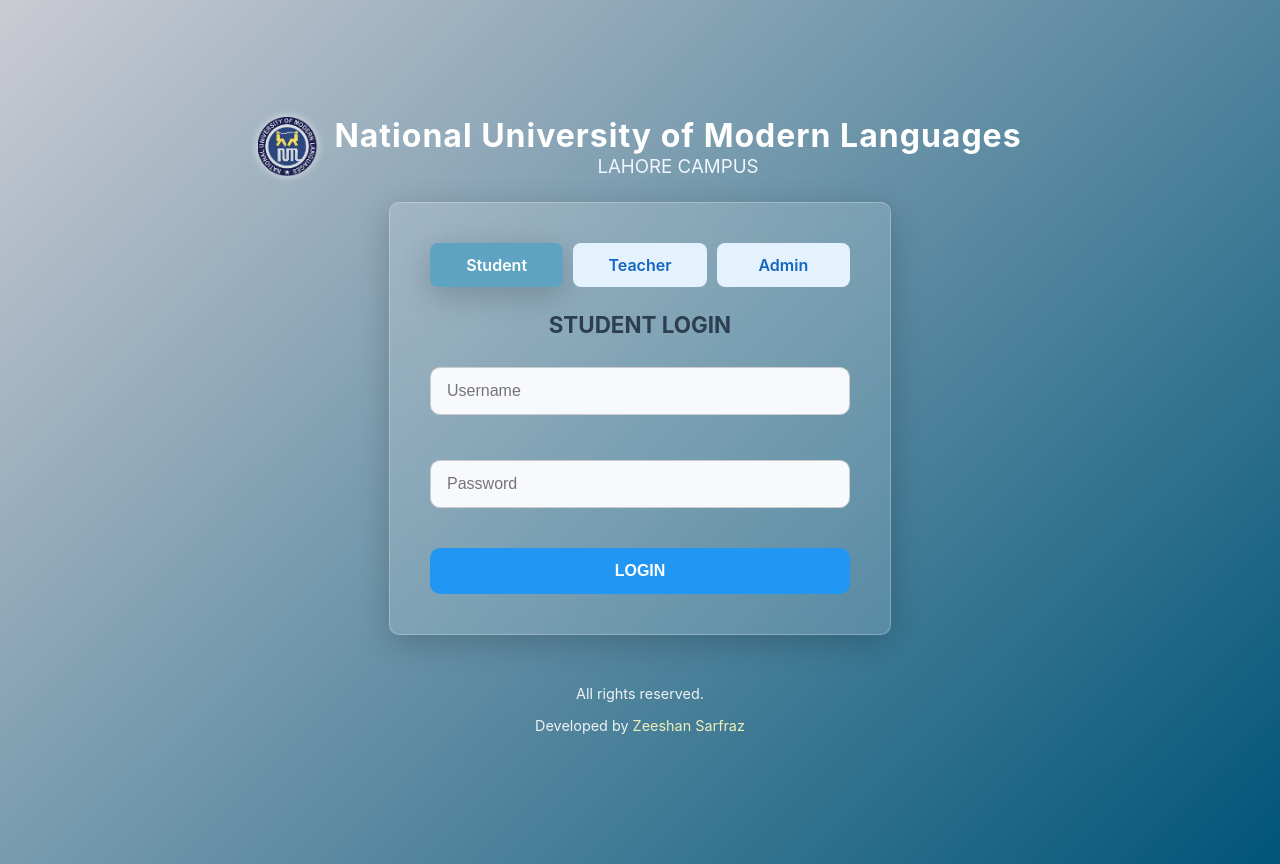
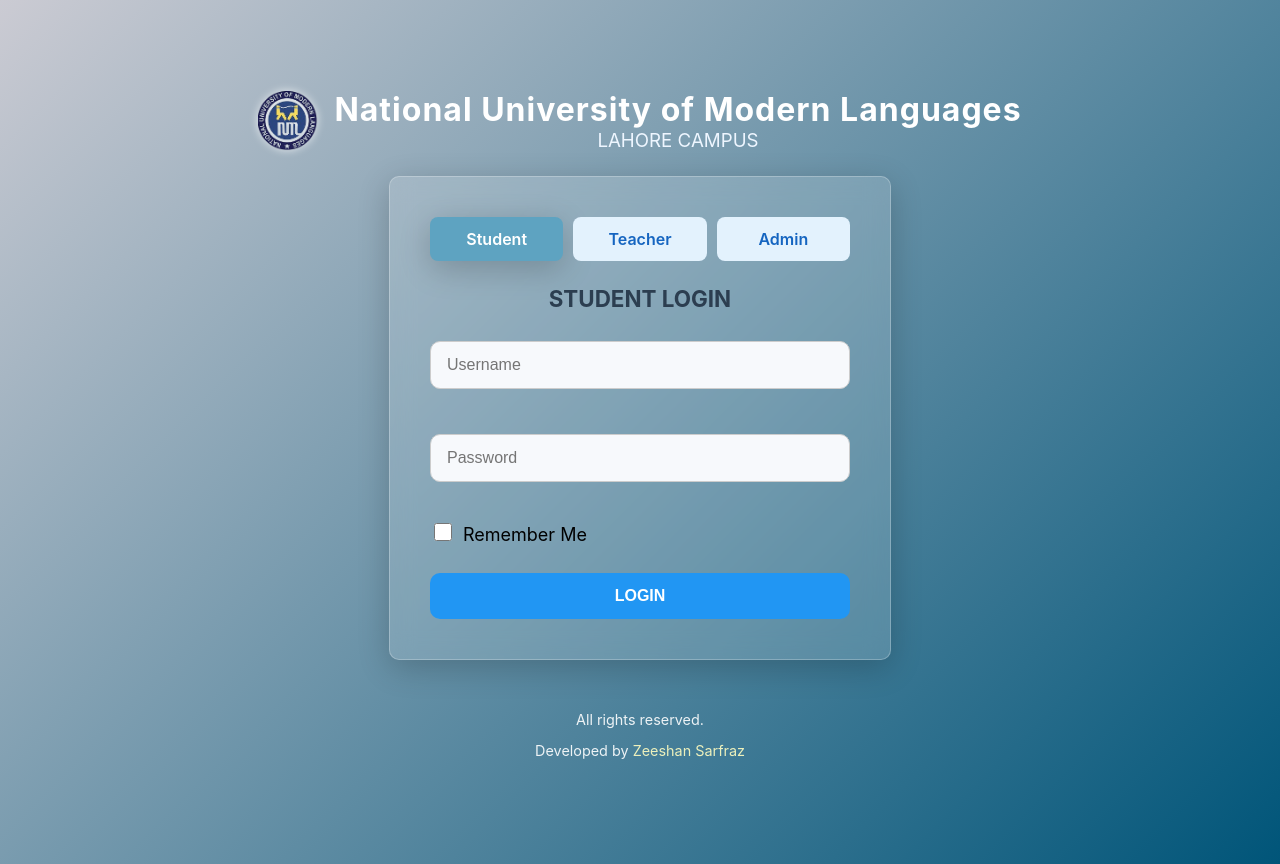
Before and after one commit to xeeshan-zs/numl, a React (Create React App) app: page /home in a window 1280 px wide. Built offline with nearby package versions, Linux system fonts and the light colour scheme.

Commit message:
remember me button added

```diff
--- a/src/App.js
+++ b/src/App.js
@@ -20,14 +20,13 @@
   const navigate = useNavigate();
   const location = useLocation();
 
-  const isLoggedIn = getFromLocalStorage('IS_LOGGED_IN');
+  useEffect(() => {
+    if (location.pathname === '/register') return;
+
+    const rememberMe = getFromLocalStorage('REMEMBER_ME') === true || getFromLocalStorage('REMEMBER_ME') === 'true';
+    const isLoggedIn = getFromLocalStorage('IS_LOGGED_IN') === true || getFromLocalStorage('IS_LOGGED_IN') === 'true';
     const userType = getFromLocalStorage('USER_TYPE');
     const primaryKey = getFromLocalStorage('PRIMARY_KEY');
-
-  useEffect(() => {
-    if (location.pathname === '/register') {
-      return;
-    }
 
     const fetchUserInfo = async () => {
       try {
@@ -45,33 +44,34 @@
         const userDocRef = doc(db, collectionMap[userType], primaryKey);
         const role = roleMap[userType];
 
-        // Fetch user data from Firestore
         const userDoc = await getDoc(userDocRef);
         if (userDoc.exists()) {
           const userData = userDoc.data();
-          console.log('BEING PASSED : ', { userData });
           login(userData, role);
-        } else {
-          console.error('No such document found!');
-        }
-      } catch (error) {
-        console.error('Error fetching user info:', error);
-      }
-    };
 
-    if (!isLoggedIn || !primaryKey) {
-      console.log('CLEARING STORAGE');
-      clearLocalStorage();
-      navigate('/home');
-    } else {
-      fetchUserInfo();
           const pageMap = {
             _ADMIN_: '/admin',
             _STUDENT_: '/student',
             _TEACHER_: '/teacher',
           };
-      console.log('TYPE', pageMap[userType]);
           navigate(pageMap[userType] || '/home');
+        } else {
+          console.error('No such document found!');
+          clearLocalStorage();
+          navigate('/home');
+        }
+      } catch (error) {
+        console.error('Error fetching user info:', error);
+        clearLocalStorage();
+        navigate('/home');
+      }
+    };
+
+    if (!isLoggedIn || !rememberMe || !userType || !primaryKey) {
+      clearLocalStorage();
+      navigate('/home');
+    } else {
+      fetchUserInfo();
     }
   }, []);
 
--- a/src/Pages/LoginPage.js
+++ b/src/Pages/LoginPage.js
@@ -5,8 +5,6 @@
 import { saveToLocalStorage } from '../admin/utility/localStorage';
 
 import studentIcon from '../assets/student.png';
-import teacherIcon from '../assets/teacher.png';
-import groupIcon from '../assets/student-group.png';
 
 import { AppContext } from '../Context/AppContext';
 
@@ -18,9 +16,10 @@
   const [active, setActive] = useState('STUDENT');
   const [username, setUsername] = useState('');
   const [password, setPassword] = useState('');
+  const [rememberMe, setRememberMe] = useState(false);
   const [loading, setLoading] = useState(false);
+
   const { login } = useContext(AppContext);
-
   const navigate = useNavigate();
 
   const goToRegister = () => navigate('/register');
@@ -42,13 +41,9 @@
 
     try {
       let collectionName = '';
-      if (active === 'STUDENT') {
-        collectionName = 'students';
-      } else if (active === 'TEACHER') {
-        collectionName = 'teachers';
-      } else if (active === 'ADMIN') {
-        collectionName = 'admins';
-      }
+      if (active === 'STUDENT') collectionName = 'students';
+      else if (active === 'TEACHER') collectionName = 'teachers';
+      else if (active === 'ADMIN') collectionName = 'admins';
 
       const querySnapshot = await getDocs(collection(db, collectionName));
 
@@ -64,14 +59,14 @@
 
       if (foundUser) {
         if (foundUser.password === password) {
-          console.log(active.toLowerCase(), 'logged In!');
-
           clearInputs();
           login(foundUser, active.toLowerCase());
+
           saveToLocalStorage('IS_LOGGED_IN', true);
+          saveToLocalStorage('REMEMBER_ME', rememberMe);
           saveToLocalStorage('USER_TYPE', `_${active.toUpperCase()}_`);
-          console.log({ userId });
           saveToLocalStorage('PRIMARY_KEY', userId);
+
           setLoading(false);
           navigate(`/${active.toLowerCase()}`);
         } else {
@@ -84,7 +79,7 @@
       }
     } catch (error) {
       setLoading(false);
-      console.error('Error during login:', error);
+      console.error('Login error:', error);
       alert('Login failed. Please try again later.');
     }
   };
@@ -92,36 +87,41 @@
   return (
       <div className={classes.container}>
         {loading && <LoaderModal message="Logging in!" />}
-      {/* Add Register Button */}
-      {/*<button className={classes.registerButton} onClick={goToRegister}>*/}
-      {/*  Admin Register*/}
-      {/*</button>*/}
 
         <header className={classes.loginHeader}>
-        <img src={studentIcon} alt="icon-of-students"></img>
+          <img src={studentIcon} alt="icon-of-students" />
           <div className={classes.myHead}>
             <h1>National University of Modern Languages</h1>
             <h3>LAHORE CAMPUS</h3>
           </div>
+        </header>
 
-      </header>
         <div className={classes.formWrapper}>
           <div className={classes.tabs}>
-          <div className={[active === 'STUDENT' ? classes.active : classes.tab]} onClick={() => handleTabs('STUDENT')}>
+            <div
+                className={active === 'STUDENT' ? classes.active : classes.tab}
+                onClick={() => handleTabs('STUDENT')}
+            >
               Student
             </div>
-          <div className={[active === 'TEACHER' ? classes.active : classes.tab]} onClick={() => handleTabs('TEACHER')}>
+            <div
+                className={active === 'TEACHER' ? classes.active : classes.tab}
+                onClick={() => handleTabs('TEACHER')}
+            >
               Teacher
             </div>
-          <div className={[active === 'ADMIN' ? classes.active : classes.tab]} onClick={() => handleTabs('ADMIN')}>
+            <div
+                className={active === 'ADMIN' ? classes.active : classes.tab}
+                onClick={() => handleTabs('ADMIN')}
+            >
               Admin
             </div>
           </div>
+
           <h2 className={classes.heading}>{`${active} LOGIN`}</h2>
           <form onSubmit={handleSubmit} className={classes.form}>
             <div className={classes.inputGroup}>
               <input
-              id="username"
                   type="text"
                   value={username}
                   onChange={e => setUsername(e.target.value)}
@@ -132,7 +132,6 @@
             </div>
             <div className={classes.inputGroup}>
               <input
-              id="password"
                   type="password"
                   value={password}
                   onChange={e => setPassword(e.target.value)}
@@ -141,16 +140,30 @@
                   required
               />
             </div>
+            <div className={classes.checkboxGroup}>
+              <input
+                  type="checkbox"
+                  id="rememberMe"
+                  checked={rememberMe}
+                  onChange={() => setRememberMe(prev => !prev)}
+              />
+              <label htmlFor="rememberMe">Remember Me</label>
+            </div>
             <button type="submit" className={classes.button}>
               LOGIN
             </button>
           </form>
         </div>
+
         <footer className={classes.loginFooter}>
           <p>All rights reserved.</p>
-        <p>Developed by <a href="https://github.com/xeeshan-zs" target="_self" rel="noopener noreferrer">Zeeshan Sarfraz</a></p>
+          <p>
+            Developed by{' '}
+            <a href="https://github.com/xeeshan-zs" target="_self" rel="noopener noreferrer">
+              Zeeshan Sarfraz
+            </a>
+          </p>
         </footer>
-
       </div>
   );
 };
--- a/src/Pages/LoginPage.module.css
+++ b/src/Pages/LoginPage.module.css
@@ -160,6 +160,32 @@
   background-color: #1976d2;
   transform: translateY(-2px);
 }
+.checkboxGroup {
+  display: flex
+;
+  align-items: baseline;
+  gap: 8px;
+  font-size: 0.95rem;
+  color: var(--text-color);
+  -webkit-user-select: none;
+  user-select: none;
+  margin-top: -8px;
+  margin-bottom: -8px;
+  align-content: flex-start;
+  flex-direction: row;
+  flex-wrap: nowrap;
+}
+
+.checkboxGroup input[type='checkbox'] {
+  accent-color: var(--secondary-color); /* modern browsers */
+  width: 18px;
+  height: 18px;
+  cursor: pointer;
+}
+
+.checkboxGroup label {
+  cursor: pointer;
+}
 
 .loginFooter {
   margin-top: 36px;
```
Lines whose indentation alone changed are shown as unchanged.
